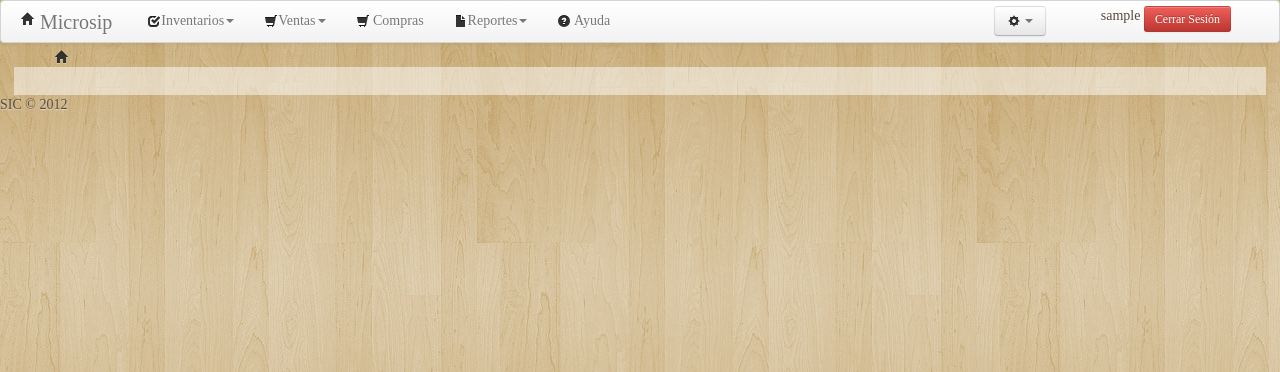
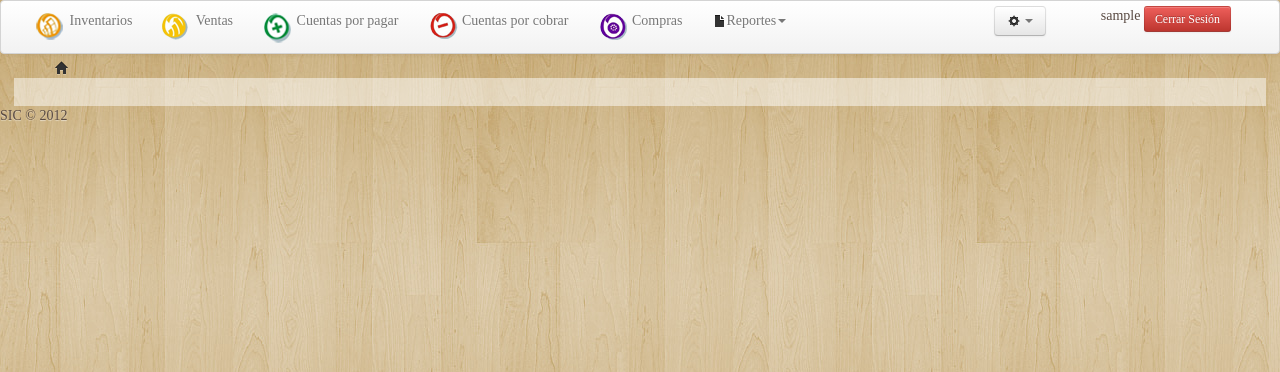
Before and after one commit to ServiciosdeIngenieriaComputacional/microsip_web, a Django app: page / in a window 1280 px wide. Shown: the top 372 px of the page. Run offline with Django 3.2, Linux system fonts and the light colour scheme; the visitor is signed in with stand-in values (Sample User, id 1); data that the repository does not hold is empty; parts of the project's set-up code (start-up, migrations or seed data) failed here and were passed over; some libraries are stand-ins or nearby versions; some web fonts are replaced.

Commit message:
diseño de menu principal

```diff
--- a/inventarios/templates/base.html
+++ b/inventarios/templates/base.html
@@ -24,12 +24,12 @@
 </head>
 <body>
   <div id="navbar-example" class="navbar navbar-static">
-    <div class="navbar-inner">
+    <div class="navbar-inner inventarios_btn" >
       <div class="container" style="width: auto;">
-        <a class="brand" href="#"><i class="icon-home"></i> Microsip</a>
+        <!-- <a class="brand" href="#"><i class="icon-home"></i></a> -->
         <ul class="nav" role="navigation">
           <li class="dropdown">
-            <a id="drop1" href="#" role="button" class="dropdown-toggle" data-toggle="dropdown"> <i class="icon-check"></i>Inventarios<b class="caret"></b></a>
+            <a id="drop1" href="#"role="button" class="dropdown-toggle" data-toggle="dropdown"> <i class="msicon-inventarios"></i>  Inventarios</a>
             <ul class="dropdown-menu" role="menu" aria-labelledby="drop1">
               <li><a tabindex="-1" href="/inventarios/Entradas/">Entradas</a></li>
               <li><a tabindex="-1" href="/inventarios/Salidas/">Salidas</a></li>
@@ -37,12 +37,24 @@
             </ul>
           </li>
           <li class="dropdown">
-            <a id="drop1" href="#" role="button" class="dropdown-toggle" data-toggle="dropdown"> <i class="icon-shopping-cart"></i>Ventas<b class="caret"></b></a>
+            <a id="drop1" href="#" role="button" class="dropdown-toggle" data-toggle="dropdown"> <i class="msicon-ventas"></i> Ventas</a>
             <ul class="dropdown-menu" role="menu" aria-labelledby="drop1">
               <li><a tabindex="-1" href="/ventas/Facturas/">Generar Polizas Contables</a></li>
             </ul>
           </li>
-          <li><a href="#"> <i class="icon-shopping-cart"></i> Compras</a></li>
+          <li class="dropdown">
+            <a id="drop1" href="#" role="button" class="dropdown-toggle" data-toggle="dropdown"> <i class="msicon-cuentas_por_pagar"></i> Cuentas por pagar</a>
+            <ul class="dropdown-menu" role="menu" aria-labelledby="drop1">
+              <li><a tabindex="-1" href="/ventas/Facturas/">Generar Polizas Contables</a></li>
+            </ul>
+          </li>
+          <li class="dropdown">
+            <a id="drop1" href="#" role="button" class="dropdown-toggle" data-toggle="dropdown"> <i class="msicon-cuentas_por_cobrar"></i> Cuentas por cobrar</a>
+            <ul class="dropdown-menu" role="menu" aria-labelledby="drop1">
+              <li><a tabindex="-1" href="/ventas/Facturas/">Generar Polizas Contables</a></li>
+            </ul>
+          </li>
+          <li><a href="#"> <i class="msicon-compras"></i> Compras</a></li>
 
           <li class="dropdown">
             <a id="drop1" href="#" role="button" class="dropdown-toggle" data-toggle="dropdown"> <i class="icon-file"></i>Reportes<b class="caret"></b></a>
@@ -51,7 +63,7 @@
               <li><a tabindex="-1" href="#">General</a></li>
             </ul>
           </li>
-          <li><a href="{{STATIC_URL}}pdf/Manual de Usuario.pdf" TARGET="_blank"> <i class="icon-question-sign"></i> Ayuda</a></li>
+
         </ul>
         <ul class="nav pull-right">
           <div id=" span breadcrumbs" style="margin-left: 35px;">
--- a/static/css/base.css
+++ b/static/css/base.css
@@ -5,6 +5,63 @@ body{
 	text-shadow: 0 1px 1px rgba(255, 255, 255, .5);
 }
 
+
+[class^="msicon-"],
+[class*="msicon-"] {
+  display: inline-block;
+  width: 30px;
+  height: 30px;
+  margin-top: 0px;
+  *margin-right: 0em;
+  line-height: 5px;
+  vertical-align: text-top;
+  background-image: url("../img/iconos-microsip.png");
+  background-position: 30px 30px;
+  background-repeat: no-repeat;
+}
+
+/* White icons with optional class, or on hover/focus/active states of certain elements */
+
+.msicon-white,
+.nav-pills > .active > a > [class^="msicon-"],
+.nav-pills > .active > a > [class*=" msicon-"],
+.nav-list > .active > a > [class^="msicon-"],
+.nav-list > .active > a > [class*=" msicon-"],
+.navbar-inverse .nav > .active > a > [class^="msicon-"],
+.navbar-inverse .nav > .active > a > [class*=" msicon-"],
+.dropdown-menu > li > a:hover > [class^="msicon-"],
+.dropdown-menu > li > a:focus > [class^="msicon-"],
+.dropdown-menu > li > a:hover > [class*=" msicon-"],
+.dropdown-menu > li > a:focus > [class*=" msicon-"],
+.dropdown-menu > .active > a > [class^="msicon-"],
+.dropdown-menu > .active > a > [class*=" msicon-"],
+.dropdown-submenu:hover > a > [class^="msicon-"],
+.dropdown-submenu:focus > a > [class^="msicon-"],
+.dropdown-submenu:hover > a > [class*=" msicon-"],
+.dropdown-submenu:focus > a > [class*=" msicon-"] {
+  background-image: url("../img/iconos-microsip.png");
+}
+
+
+.msicon-inventarios {
+  background-position: -4px -38px;
+}
+
+.msicon-ventas {
+  background-position: -5px -3px;
+}
+
+.msicon-cuentas_por_pagar {
+  background-position: -4px -68px;
+}
+
+.msicon-cuentas_por_cobrar {
+  background-position: -4px -101px;
+}
+
+.msicon-compras {
+  background-position: -4px -133px;
+}
 .pagecontent{
 	background-color: rgba(255, 255, 255, 0.49);
 	text-align: left;
```
Also changed, not shown: microsip_web/settings.py (+8 -6 lines), static/img/iconos-microsip.png (added), 1 other file.
